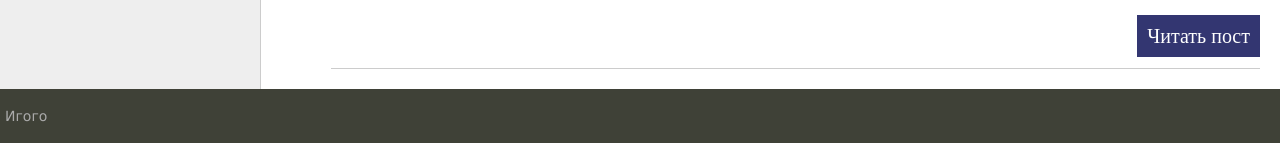
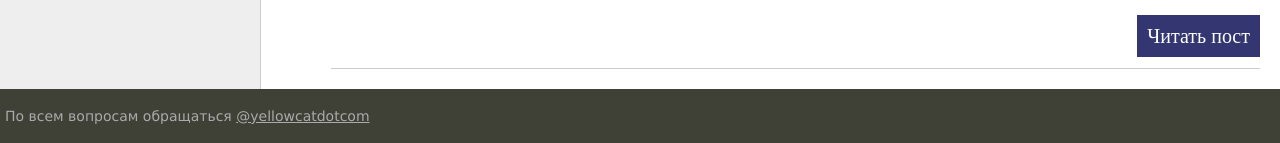
Before and after one commit to yellowcat-dotcom/djangochernovik, a Django app: page / in a window 1280 px wide. Shown: the part 3418-3561 px from the top of the page. Run offline with Django 5.2, Linux system fonts and the light colour scheme; data comes from the database, SQL or seed files in the repository.

```diff
--- a/exchange/file_sharing/templates/file_sharing/base.html
+++ b/exchange/file_sharing/templates/file_sharing/base.html
@@ -66,7 +66,7 @@
 <!-- Footer -->
 <tr><td valign=top>
 	<div id="footer">
-		<p>Игого</p>
+    <p>По всем вопросам обращаться <a href="https://t.me/yellowcatdotcom">@yellowcatdotcom</a></p>
 	</div>
 </td></tr></table>
 <!-- Конец footer'а и страницы -->
```
